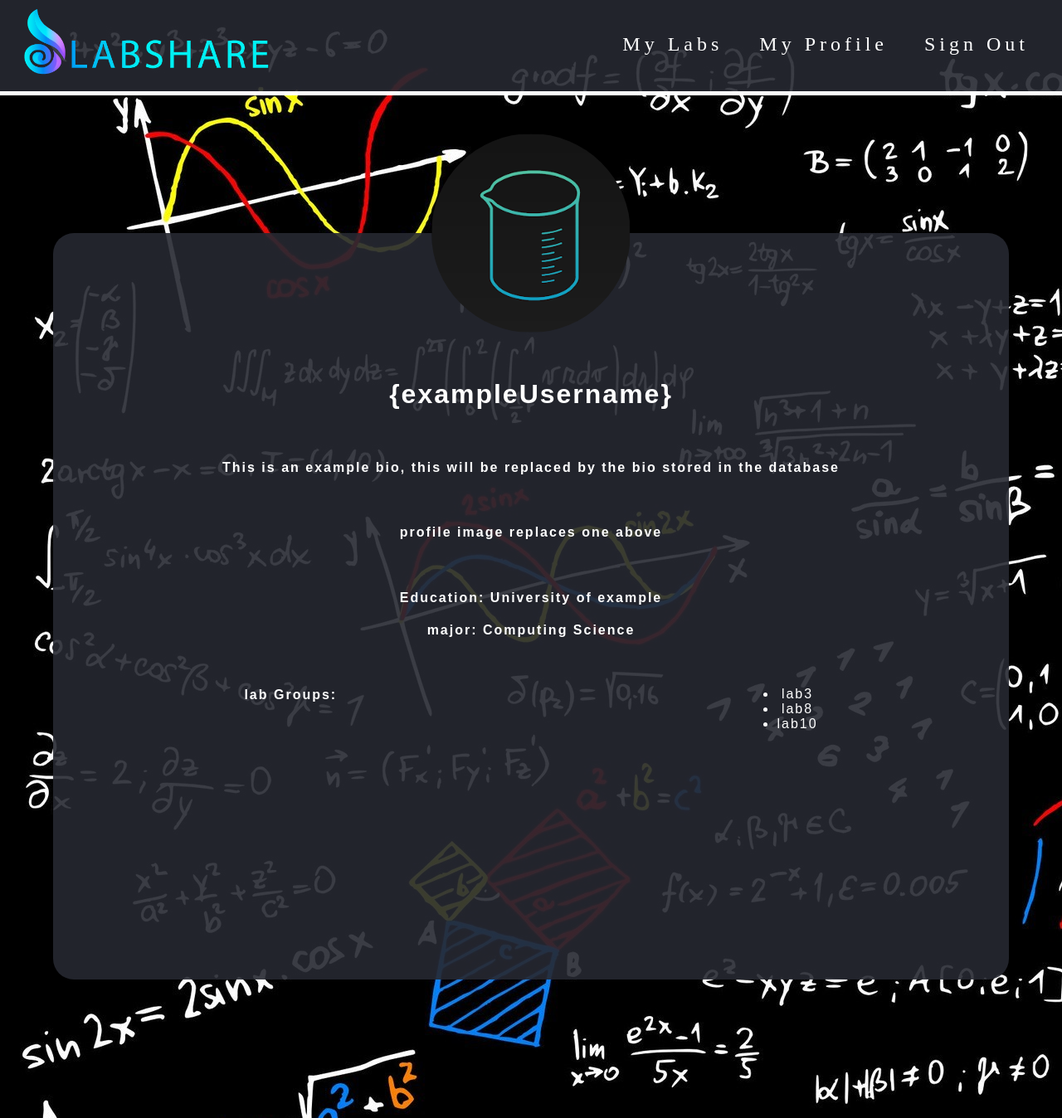
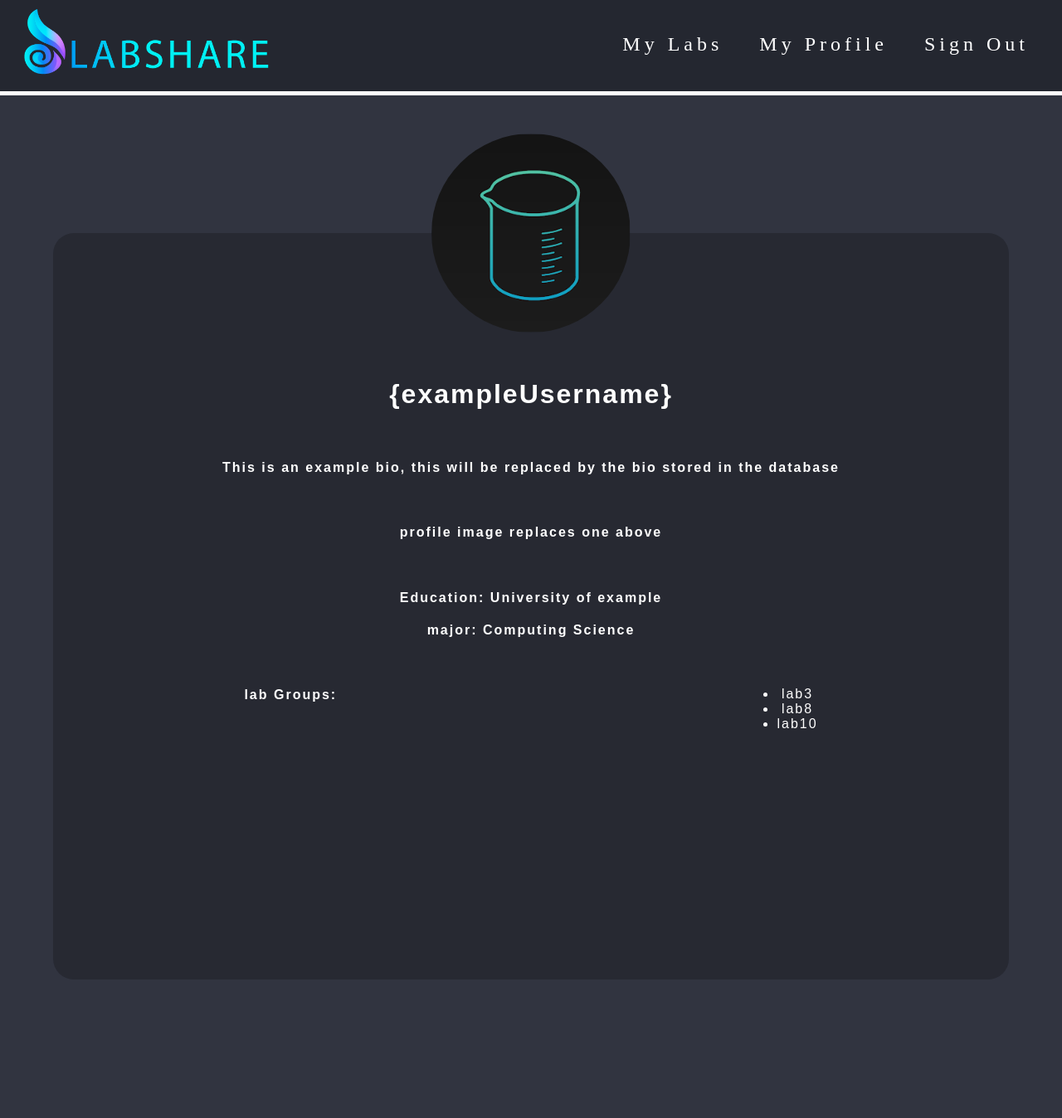
Before and after one commit to MatthewMcConnell/labShare, a Django app: page /labShare/profile/ in a window 1280 px wide. Shown: the whole page at 83% size. Run offline with Django 3.2, Linux system fonts and the light colour scheme; the visitor is signed in with stand-in values (Sample User, id 1).

Commit message:
DHW: Messed with a few colours, commented out the equation background, attempted to change a few fonts but failed miserably.

```diff
--- a/static/CSS/baseStylesheet.css
+++ b/static/CSS/baseStylesheet.css
@@ -1,6 +1,6 @@
 body, html{
 
-  /*background-color: #313440;*/
+  background-color: #313440;
   margin: 0;
   padding: 0;
 }
@@ -9,7 +9,8 @@ header
 {
   width: 100%;
   height: 110px;
-  background-color: rgba(38,40,49,0.9);
+  /* background-color: rgba(38,40,49,0.9); */
+  background-color: #242730;
   clear: all;
   border-bottom: 5px solid white;
 }
--- a/static/CSS/stylesheet.css
+++ b/static/CSS/stylesheet.css
@@ -1,5 +1,5 @@
 body {
-  background: rgb(38, 38, 38);
+  background-color: #313440;
 }
 *
 {
--- a/templates/labShare/loggedInBase.html
+++ b/templates/labShare/loggedInBase.html
@@ -24,7 +24,7 @@
       </ul>
     </div>
   </header>
-  <body background="{% static "images/equationBackground.jpg" %}" style="background-repeat: repeat;">
+  <!-- <body background="{% static "images/equationBackground.jpg" %}" style="background-repeat: repeat;"> -->
     <div class="container">
       <img src="{% static "images/user_image.png" %}" draggable="false">
 
--- a/templates/registration/login1.html
+++ b/templates/registration/login1.html
@@ -1,4 +1,6 @@
 {% extends 'labShare/base.html' %}
+
+<!-- THIS IS THE OLD LOGIN PAGE -->
 
 {% block title_block %}
   Login
```
Also changed, not shown: static/CSS/loginStylesheet.css (+10 -1 lines), templates/registration/login.html (+10 -2 lines), static/images/media_209689_en.jpg (added).
